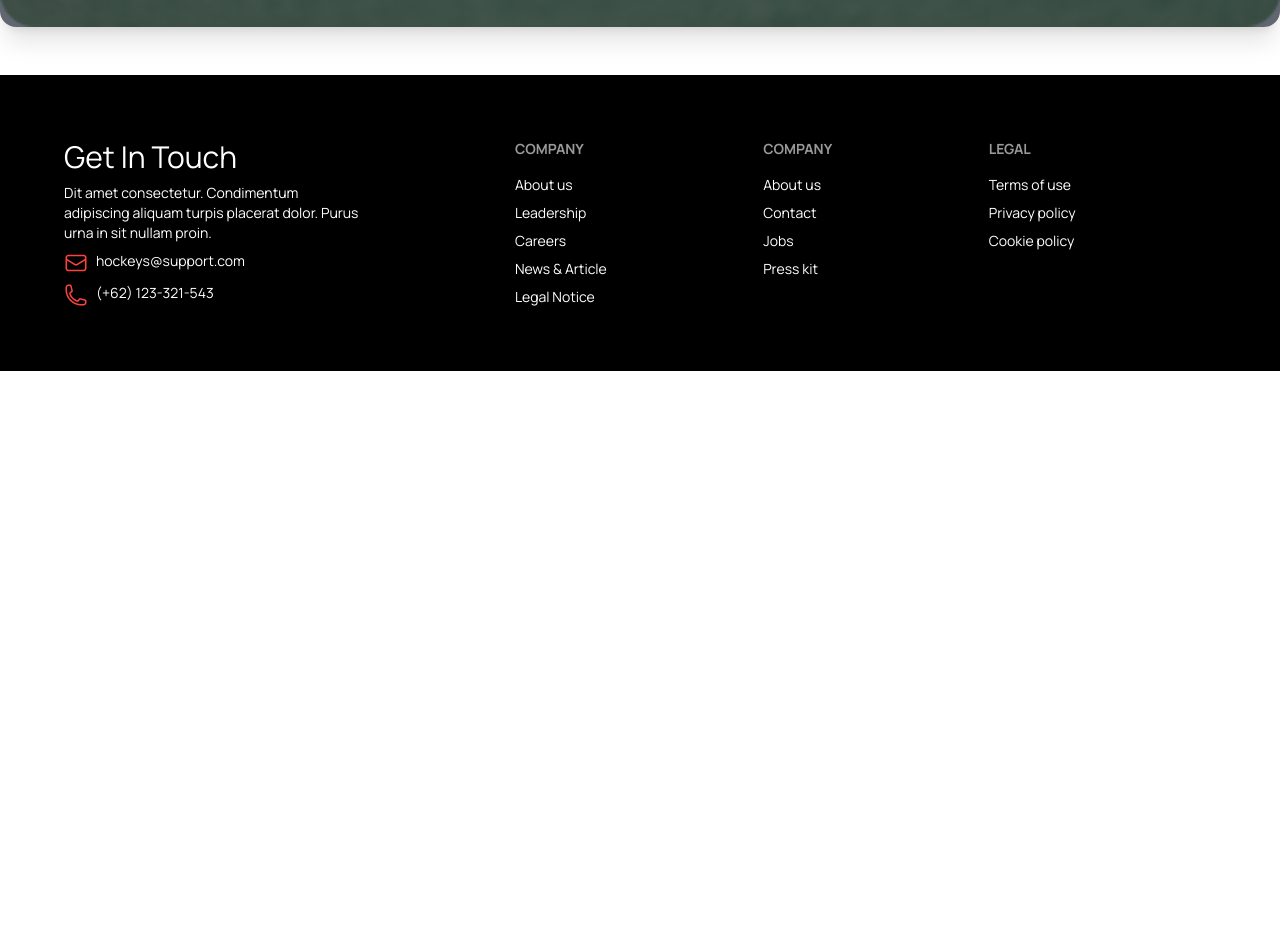
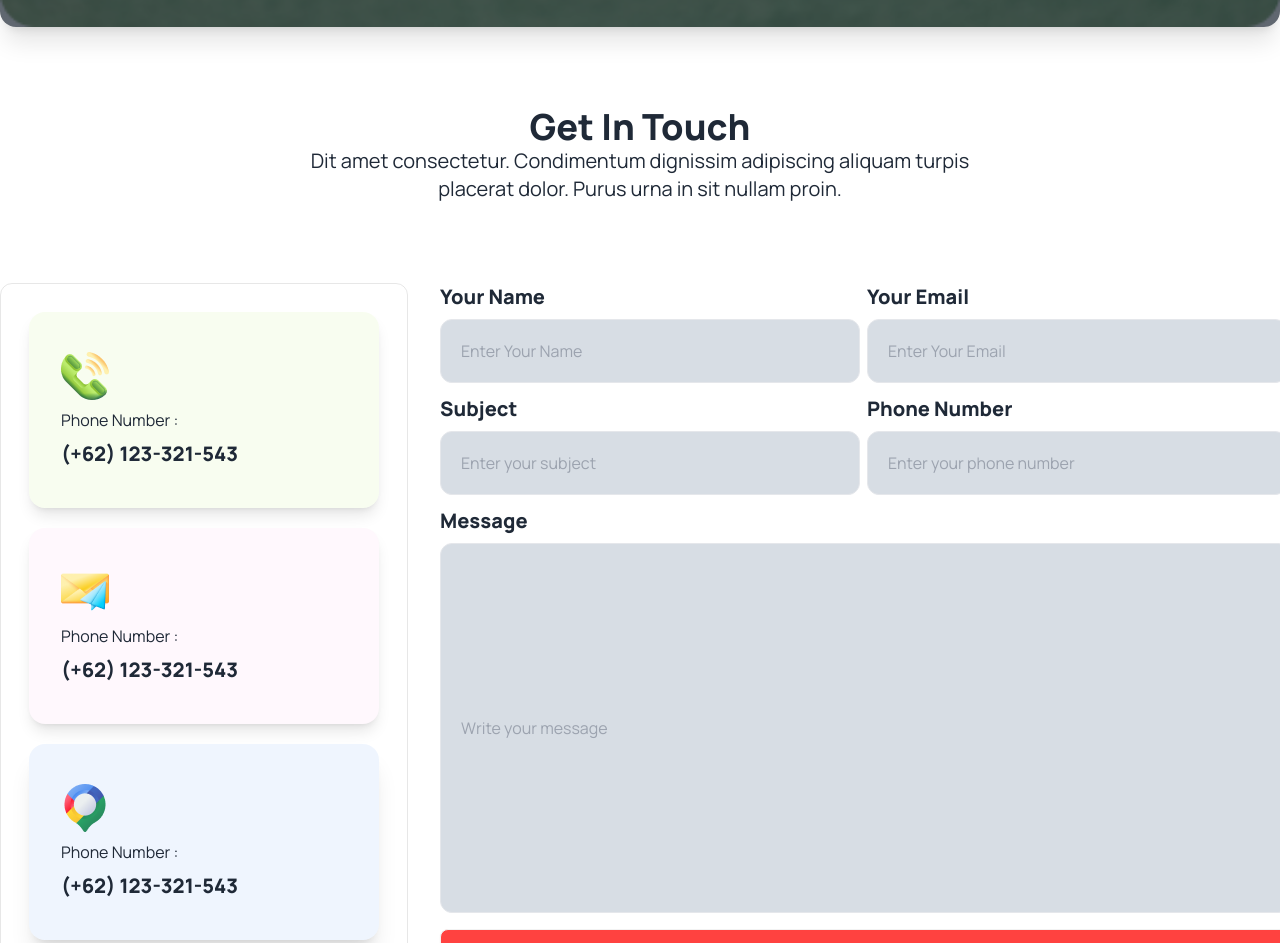
Before and after one commit to mdyeasinhn/Assignment--3, a plain HTML site: page index.html in a window 1280 px wide. Shown: the part 2651-3594 px from the top of the page. Before the commit the page ends 3022 px from the top, so only its background shows below. Drawn offline with nearby package versions, Linux system fonts and the light colour scheme.

Commit message:
form section added

```diff
--- a/index.html
+++ b/index.html
@@ -154,7 +154,7 @@
                 </div>
                 <!-- progress 3 -->
                 <div class="space-y-4 text-center">
-                    <div class="radial-progress text-[#FF4240] " style="--value:85;" role="progressbar">90%</div>
+                    <div class="radial-progress text-warning " style="--value:85;" role="progressbar">90%</div>
                     <h4 class="text-xl font-semibold">Senior Player</h4>
                     <p class="">Amet consectetur. Condimentum <br> dignissim adipiscing .</p>
                 </div>
@@ -223,17 +223,97 @@
                 </div>
             </div>
         </section>
+        <!-- From section here -->
+        <section class="lg:mt-20 mt-8">
+            <!-- section title and descrption -->
+            <div class="text-center">
+                <h3 class="text-4xl font-extrabold">Get In Touch</h3>
+                <p class="text-xl space-x-20">Dit amet consectetur. Condimentum dignissim adipiscing aliquam turpis
+                    <br>placerat
+                    dolor. Purus urna in sit nullam proin. </p>
+            </div>
+            <!-- item section -->
+            <div class="mt-20  flex gap-6 flex-col lg:flex-row ">
+                <!-- info item 1-->
+                <div class="space-y-5 border border-[#1313181A] border-opacity-10% p-3 lg:p-7 rounded-xl ">
+
+                    <div class="bg-[#BCED6D1A] opacity-10% py-10 px-8 rounded-2xl w-[350px] shadow-lg space-y-2">
+                        <img src="Images/phone-ring.png" alt="">
+                        <p>Phone Number :</p>
+                        <h4 class="text-xl font-extrabold">(+62) 123-321-543</h4>
+                    </div>
+                    <!-- info item 2-->
+
+                    <div class="bg-secondary-content opacity-10% py-10 px-8 rounded-2xl w-[350px] shadow-lg space-y-2">
+                        <img src="Images/message.png" alt="">
+                        <p>Phone Number :</p>
+                        <h4 class="text-xl font-extrabold">(+62) 123-321-543</h4>
+                    </div>
+                    <!-- info item 3-->
+
+                    <div class="bg-[#629CF31A] opacity-10% py-10 px-8 rounded-2xl shadow-xl w-[350px] space-y-2">
+                        <img src="Images/map.png" alt="">
+                        <p>Phone Number :</p>
+                        <h4 class="text-xl font-extrabold">(+62) 123-321-543</h4>
+                    </div>
+                </div>
+                <div>
+
+                    <!-- Form item -->
+                    <form class="grid gap-3 grid-cols-1 lg:grid-cols-2  lg:pl-0 pl-2 mx-2">
+                        <!-- form name -->
+                      <div class="space-y-2 flex-1 ">
+                          <p class="text-xl font-extrabold">Your Name</p>
+                        <input class="bg-neutral-content  border w-[350px] lg:w-[420px] h-[64px] rounded-xl pl-[20px]" type="text" placeholder="Enter Your Name" name="" id="">
+                      </div>
+                      <!-- From Email -->
+                     <div class="space-y-2 flex-1">
+                        <p class="text-xl font-extrabold ">Your Email</p>
+                        <input class="bg-neutral-content border w-[350px] lg:w-[420px] h-[64px] rounded-xl pl-[20px]" placeholder="Enter Your Email" type="email" name="" id="">
+                     </div>
+                     <!-- Form subject -->
+                     <div class="space-y-2 flex-1 ">
+                        <p class="text-xl font-extrabold">Subject</p>
+                      <input class="bg-neutral-content  border w-[350px] lg:w-[420px] h-[64px] rounded-xl pl-[20px]" type="text" placeholder="Enter your subject" name="" id="">
+                    </div>
+                    <!-- Form number -->
+                    <div class="space-y-2 flex-1 ">
+                        <p class="text-xl font-extrabold">Phone Number</p>
+                      <input class="bg-neutral-content  border w-[350px] lg:w-[420px] h-[64px] rounded-xl pl-[20px]" type="number" placeholder="Enter your phone number" name="" id="">
+                    </div>
+                    <!-- Form Message -->
+                    <div class="space-y-2 flex-1 ">
+                        <p class="text-xl font-extrabold">Message</p>
+                      <input class="bg-neutral-content  border w-[350px] lg:w-[850px] h-[370px] rounded-xl pl-[20px]" type="text" placeholder="Write your message" name="" id="">
+                    </div>
+                    </form>
+                    <button class="btn bg-color-primary mt-4 text-white lg:w-[850px] w-[350px] ml-2 ">Send Message</button>
+
+                </div>
+
+            </div>
+
+        </section>
+
+        <!-- social media section -->
+        <section class="text-center space-y-4 mt-10 bg-neutral-content rounded-lg py-5 lg:mx-2">
+            <h2 class="text-2xl font-extrabold text-[#131318]">Social Meida</h2>
+            <div class="space-x-2">
+                <i class="fa-brands fa-twitter"></i>
+                <i class="fa-brands fa-facebook"></i>
+                <i class="fa-brands fa-instagram"></i>
+                <i class="fa-brands fa-github"></i>
+            </div>
+        </section>
 
     </main>
     <!-- footer start here -->
-    <footer class="footer p-16 bg-black text-white mt-12 ">
-        <aside>
-            <h2 class="text-3xl">Get In Touch</h2>
-
-
+    <footer class="footer p-16 bg-black text-white lg:mt-12 mt-6">
+        <aside class="">
+            <h2 class="text-3xl font-extrabold">Get In Touch</h2>
             <p>Dit amet consectetur. Condimentum <br>
-                 adipiscing aliquam turpis placerat dolor. Purus <br>
-                  urna in sit nullam proin. </p>
+                adipiscing aliquam turpis placerat dolor. Purus <br>
+                urna in sit nullam proin. </p>
             <div class="flex gap-2">
                 <img src="Images/mail.png" alt="">
                 <p>hockeys@support.com</p>
@@ -253,20 +333,25 @@
             <a class="link link-hover"> Legal Notice</a>
         </nav>
         <nav>
-            <header class="footer-title">Company</header>
-            <a class="link link-hover">About us</a>
-            <a class="link link-hover">Contact</a>
-            <a class="link link-hover">Jobs</a>
-            <a class="link link-hover">Press kit</a>
+            <header class="footer-title">Support</header>
+            <a class="link link-hover">Help Center</a>
+            <a class="link link-hover">FAQ</a>
+            <a class="link link-hover">Ticket Support</a>
+            <a class="link link-hover">Contact Us</a>
         </nav>
+
         <nav>
-            <header class="footer-title">Legal</header>
-            <a class="link link-hover">Terms of use</a>
-            <a class="link link-hover">Privacy policy</a>
-            <a class="link link-hover">Cookie policy</a>
+            <header class="footer-title">Services</header>
+            <a class="link link-hover">Academy</a>
+            <a class="link link-hover">Group Lesson</a>
+            <a class="link link-hover">Private Lesson</a>
+            <a class="link link-hover">Hockeys for kids</a>
+            <a class="link link-hover"> Hockeys for Adult</a>
         </nav>
     </footer>
 
 </body>
 
 </html>
+
+Academy
```
Also changed, not shown: Images/map.png (renamed from Images/Group 1171275321.png), Images/message.png (renamed from Images/Group 1171275318.png), Images/phone-ring.png (renamed from Images/Group 1171275317.png).
